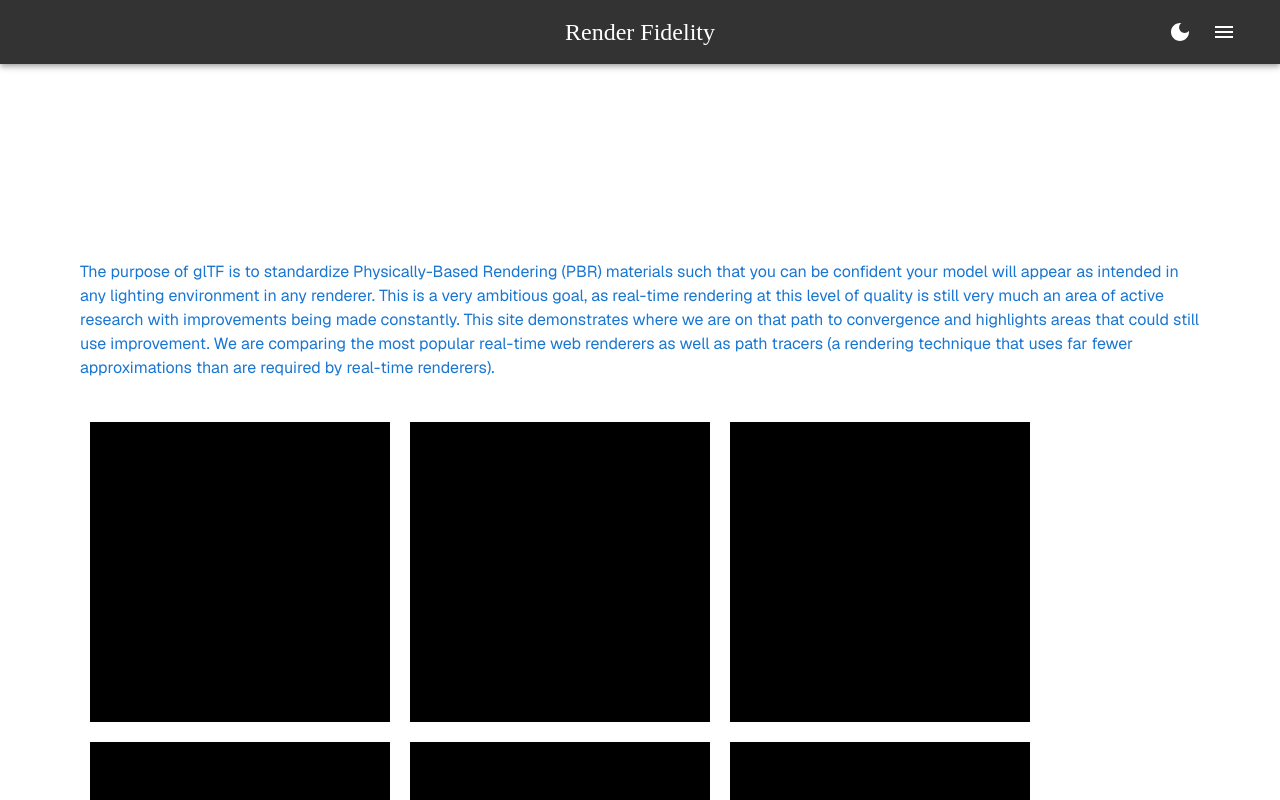
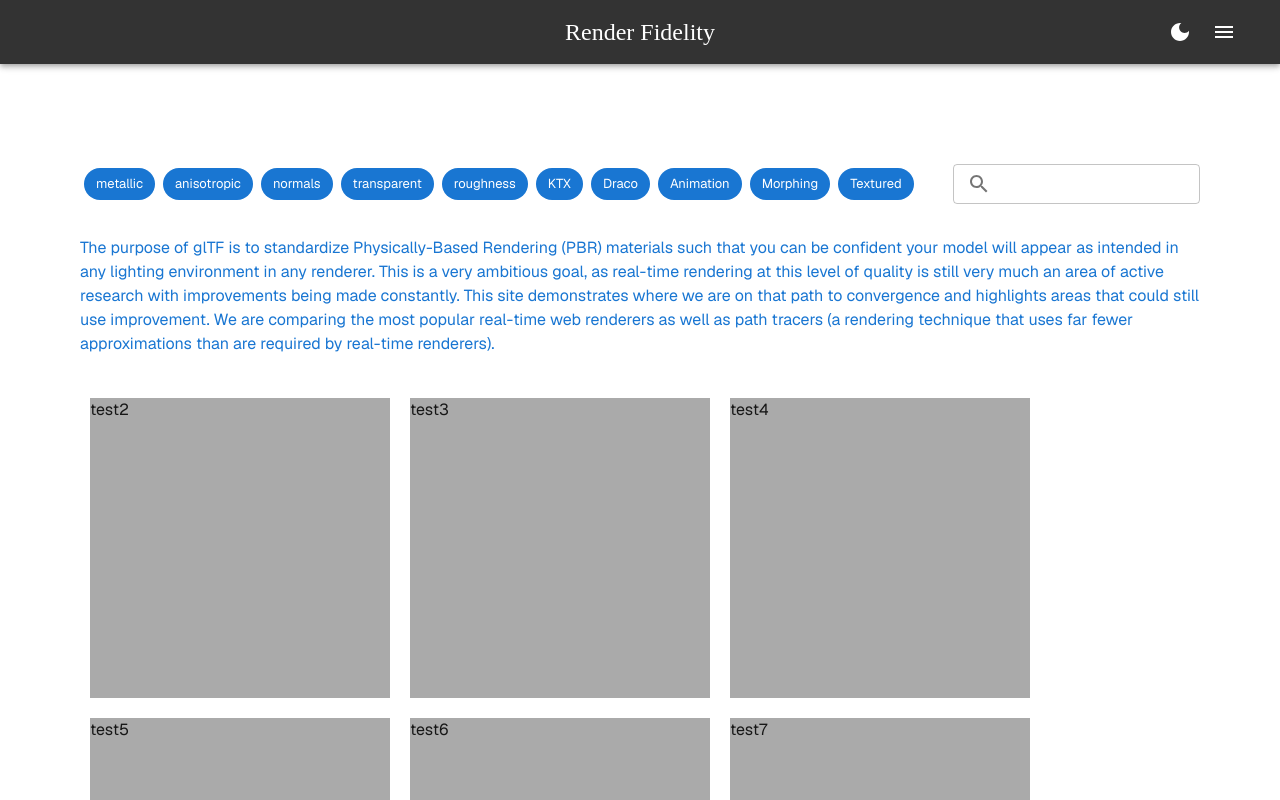
Before and after one commit to phasmatic3d/rfw, a Next.js app: page / in a window 1280 px wide. Shown: the top 800 px of the page. Built offline with nearby package versions, Linux system fonts and the light colour scheme; what @mui/material-nextjs would draw is missing.

Commit message:
update landingpage

```diff
--- a/src/app/page.module.css
+++ b/src/app/page.module.css
@@ -8,11 +8,9 @@
 
   display: grid;
   grid-template-rows: 20px 1fr 20px;
-  align-items: center;
   justify-items: center;
   min-height: 100svh;
   padding: 80px;
-  gap: 64px;
   font-family: var(--font-geist-sans);
 }
 
--- a/src/app/page.tsx
+++ b/src/app/page.tsx
@@ -1,24 +1,33 @@
 import Image from "next/image";
 import styles from "./page.module.css";
 import { Box, Typography } from "@mui/material";
+import LandingPage from "@/components/LandingPage";
+
+const models = [
+  {name: "test1"},
+  {name: "test2"},
+  {name: "test3"},
+  {name: "test4"},
+  {name: "test5"},
+  {name: "test6"},
+  {name: "test7"},
+  {name: "test8"},
+  {name: "test9"},
+  {name: "test10"},
+  {name: "test11"},
+  {name: "test12"},
+  {name: "test13"},
+  {name: "test14"},
+  {name: "test15"},
+]
+
 
 export default function Home() {
+
   return (
     <div className={styles.page}>
       <main className={styles.main}>
-        <Box>
-
-        </Box>
-
-        <Typography color='primary'>
-        The purpose of glTF is to standardize Physically-Based Rendering (PBR) materials such that you can be confident your model will appear as intended in any lighting environment in any renderer. This is a very ambitious goal, as real-time rendering at this level of quality is still very much an area of active research with improvements being made constantly. This site demonstrates where we are on that path to convergence and highlights areas that could still use improvement. We are comparing the most popular real-time web renderers as well as path tracers (a rendering technique that uses far fewer approximations than are required by real-time renderers).
-        </Typography>
-
-        {/* Components */}
-        <Box display='flex' flexWrap='wrap'>
-          {new Array(15).fill(0).map((e,i) => { return <Box key={i} style={{width: '300px', height: '300px', background:'black', margin: '10px'}}/>})}
-        </Box>
-
+        <LandingPage models={models}/>
       </main>
     </div>
   );
--- /dev/null
+++ b/src/components/LandingPage.tsx
@@ -0,0 +1,86 @@
+"use client"
+import React from 'react'
+import { Box, Chip, Typography } from "@mui/material";
+import Search from "@/components/Search2";
+
+type ModelCardProps = {
+    name: string
+}
+
+function ModelCard({name}: ModelCardProps) {
+    return (
+        <Box style={{width: '300px', height: '300px', background:'#AAAAAA', margin: '10px'}}>
+            <Typography>{name}</Typography>
+        </Box>
+    );
+}
+
+type LandingPageProps = {
+  models: Array<any>
+}
+
+const tags = [
+  "metallic",
+  "anisotropic",
+  "normals",
+  "transparent",
+  "roughness",
+  "KTX",
+  "Draco",
+  "Animation",
+  "Morphing",
+  "Textured",
+  "Quantization"
+]
+
+export default function LandingPage({models}: LandingPageProps) {
+
+  const scrollWrapperRef = React.useRef<HTMLDivElement>(null);
+  const [searchValue, setSearchValue] = React.useState("");
+
+  const handleSearchValueChange = (e:string) => {
+    setSearchValue(e);
+  }
+
+  const handleHorizontalScrolling = (event: WheelEvent) => {
+    if (scrollWrapperRef.current) {
+      scrollWrapperRef.current.scrollLeft += event.deltaY/3;
+      // Prevent vertical scrolling
+      event.preventDefault();
+    }
+  };
+
+  React.useEffect(() => {
+    if(scrollWrapperRef && scrollWrapperRef.current) {
+      scrollWrapperRef.current.addEventListener('wheel', handleHorizontalScrolling, {passive: false});
+    }
+  }, []);
+
+  return (
+    <>
+        <Box display='flex' justifyContent='space-between'>
+          <Box overflow="auto" display="flex" sx={{overflowX: "auto", mr: 4, flexDirection:'row'}} ref={scrollWrapperRef}>
+            {tags.map(t => {return (<Chip key={t} label={t} color="primary" clickable sx={{m:0.5}}/>)})}
+          </Box>
+          <Box>
+            <Search searchValueChange={handleSearchValueChange}/>
+          </Box>
+        </Box>
+
+        <Typography color='primary'>
+            The purpose of glTF is to standardize Physically-Based Rendering (PBR) materials such that you
+            can be confident your model will appear as intended in any lighting environment in any renderer.
+            This is a very ambitious goal, as real-time rendering at this level of quality is still very much
+            an area of active research with improvements being made constantly. This site demonstrates where
+            we are on that path to convergence and highlights areas that could still use improvement.
+            We are comparing the most popular real-time web renderers as well as path tracers
+            (a rendering technique that uses far fewer approximations than are required by real-time renderers).
+        </Typography>
+
+        {/* Components */}
+        <Box display='flex' flexWrap='wrap'>
+          {models.filter((e,i) => searchValue.length < i).map((e,i) => { return <ModelCard key={e.name} name={e.name}/>})}
+        </Box>
+    </>
+  );
+}
--- /dev/null
+++ b/src/components/Search2.tsx
@@ -0,0 +1,65 @@
+"use client"
+
+import React from 'react';
+import { styled, alpha } from '@mui/material/styles';
+import InputBase from '@mui/material/InputBase';
+
+import SearchIcon from '@mui/icons-material/Search';
+import ClearIcon from '@mui/icons-material/Clear';
+import {
+    FormControl,
+    IconButton,
+    InputAdornment,
+    TextField,
+    createStyles,
+    makeStyles
+  } from "@mui/material";
+
+export default function SearchComponent({searchValueChange} : {searchValueChange: (input: string) => void}) {
+
+    const [value, setValue] = React.useState("");
+    const [showClearIcon, setShowClearIcon] = React.useState("none");
+
+    const handleChangeHelper = (query: string) => {
+        setShowClearIcon(query === "" ? "none" : "flex");
+        searchValueChange(query);
+        setValue(query);
+    }
+
+    const handleChange = (event: React.ChangeEvent<HTMLInputElement>): void => {
+        handleChangeHelper(event.target.value);
+    };
+
+    const handleClick = (): void => {
+      handleChangeHelper("");
+    };
+
+    return (
+        <FormControl>
+            <TextField
+            size="small"
+            variant="outlined"
+            value={value}
+            onChange={handleChange}
+            slotProps={{
+                input: {
+                    startAdornment: (
+                        <InputAdornment position="start">
+                            <SearchIcon />
+                        </InputAdornment>
+                        ),
+                    endAdornment:(
+                        <InputAdornment position="end"
+                            style={{ display: showClearIcon }}
+                        >
+                            <IconButton onClick={handleClick}>
+                                <ClearIcon />
+                            </IconButton>
+                        </InputAdornment>
+                    )
+                }
+            }}
+            />
+        </FormControl>
+    )
+}
```
